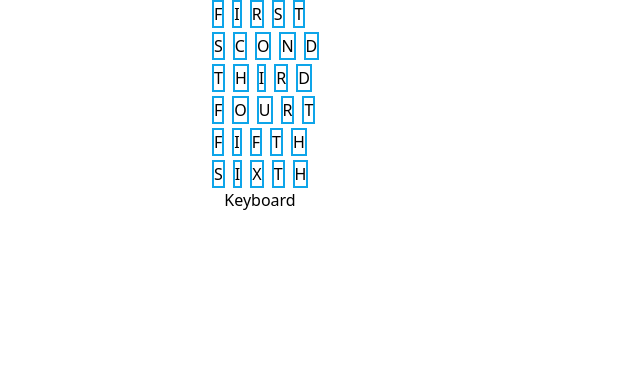
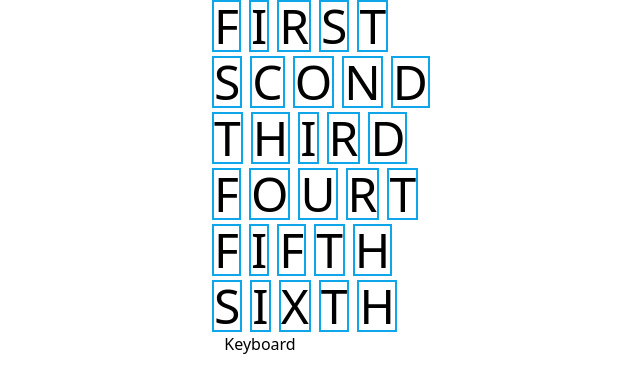
Before and after one commit to RdotSilva/TypeScript-React-WordUp, a React (Create React App) app: page / in a window 1280 px wide. Shown: the top 392 px of the page, without its empty margins (380-1020 px from the left). Built offline with nearby package versions, Linux system fonts and the light colour scheme.

Commit message:
Increase text size on letters

```diff
--- a/src/components/Letter.tsx
+++ b/src/components/Letter.tsx
@@ -11,7 +11,11 @@ const Letter = ({ letterPos, attemptVal }: Props) => {
 
   const letter = board[attemptVal][letterPos];
 
-  return <div className="border-solid border-2 border-sky-500">{letter}</div>;
+  return (
+    <div className="border-solid border-2 border-sky-500 col-span-1">
+      <p className="text-5xl">{letter}</p>
+    </div>
+  );
 };
 
 export default Letter;
```
